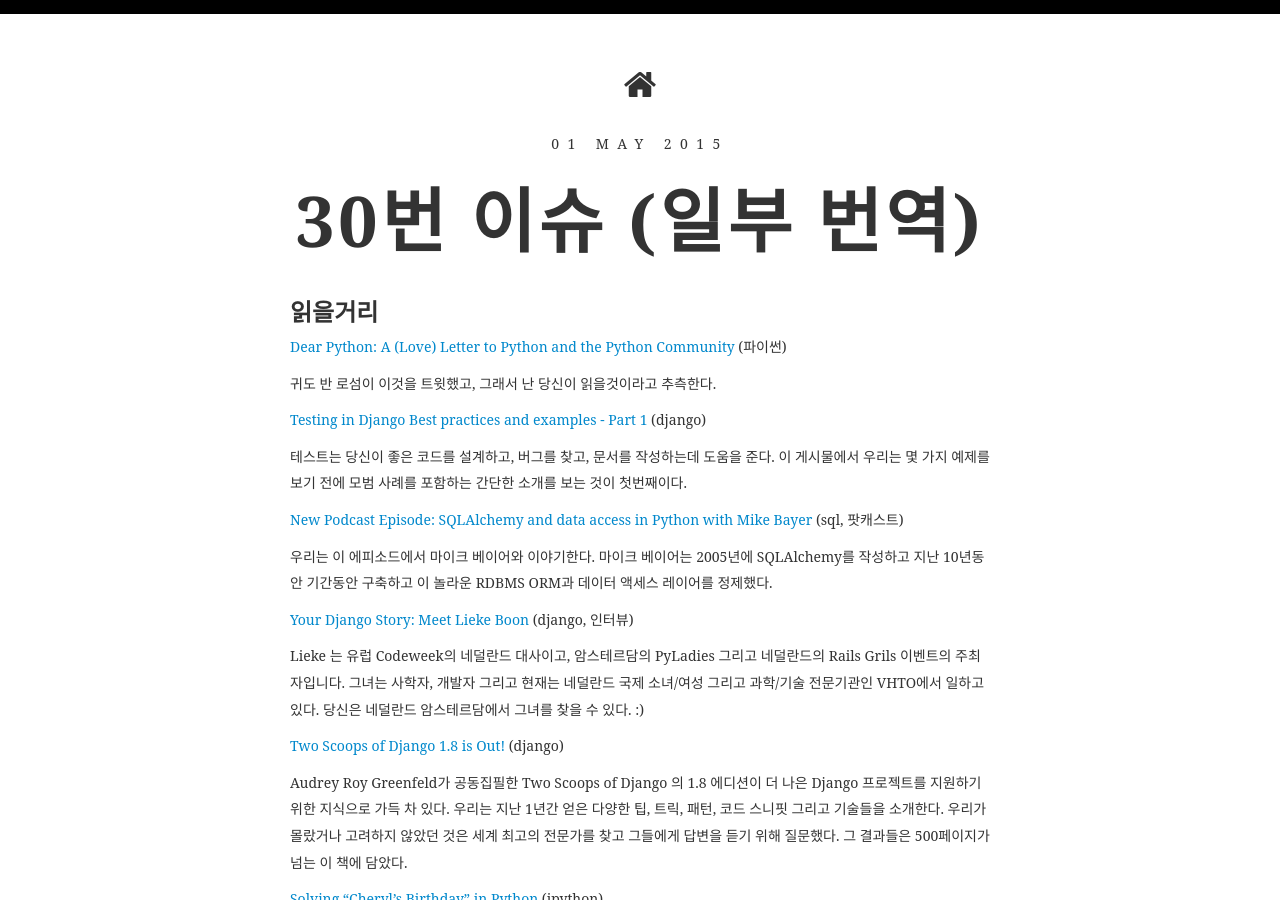
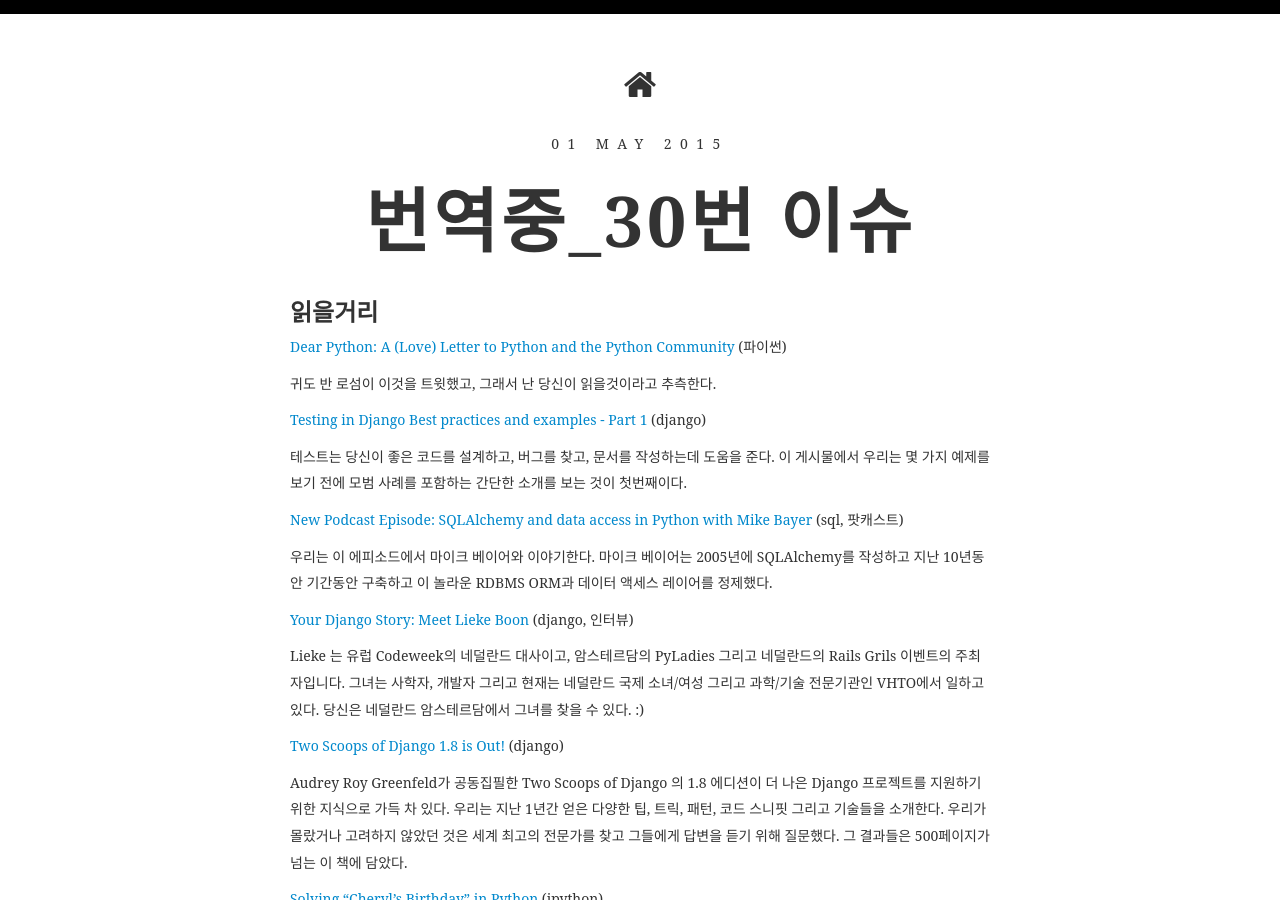
Before and after one commit to weeklypythonkr/weeklypythonkr.github.io, a Jekyll site: the page built from _posts/2015-05-01-Issue-30.md, in a window 1280 px wide and 900 px high. Built offline with Jekyll 4.4.1, drawn with Linux system fonts in a browser that asks for light colours; some web fonts are replaced.

Commit message:
제목 변경

```diff
--- a/_posts/2015-05-01-Issue-30.md
+++ b/_posts/2015-05-01-Issue-30.md
@@ -1,6 +1,6 @@
 ---
 layout: post_page
-title: 30번 이슈 (일부 번역)
+title: 번역중_30번 이슈
 ---
 
 ###읽을거리
```
